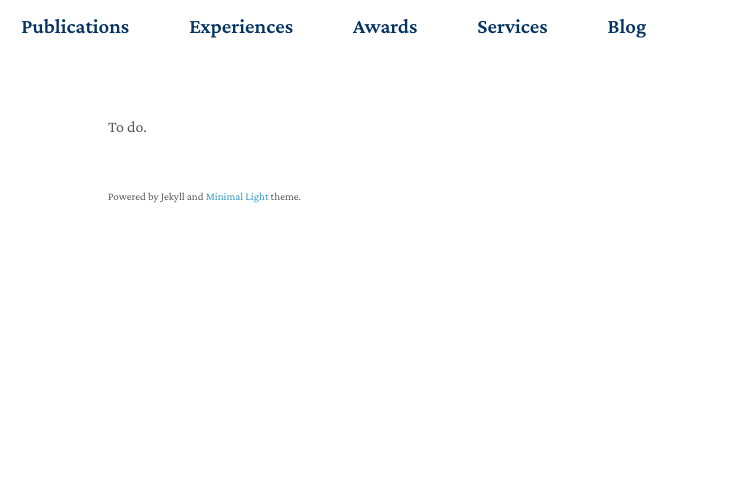
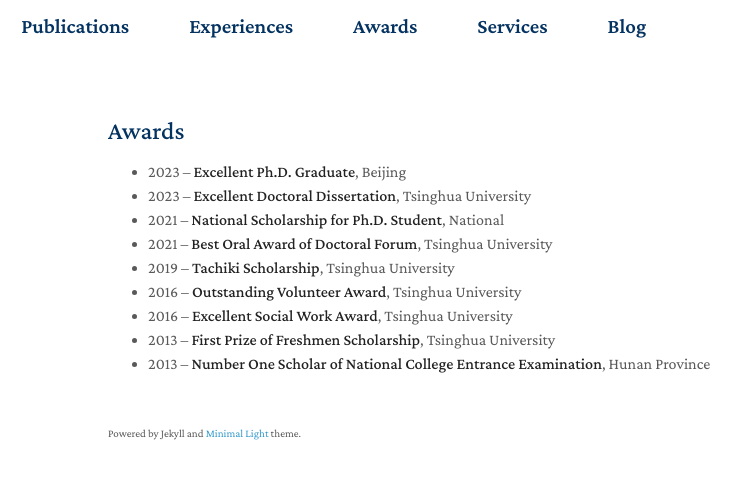
Before and after one commit to neekoonbush/neekoonbush.github.io, a plain HTML site: page awards/index.html in a window 1280 px wide. Shown: the full height of the page, 362-1103 px from the left. Drawn offline with nearby package versions, Linux system fonts and the light colour scheme; some icons are missing.

Commit message:
Update index.html

```diff
--- a/awards/index.html
+++ b/awards/index.html
@@ -122,10 +122,20 @@
 
 
 
-      <p>To do.</p>
+<h2 id="about-me">Awards</h2>
 
-
-      <br>
+<ul>
+  <li>2023 – <strong>Excellent Ph.D. Graduate</strong>, Beijing</li>
+  <li>2023 – <strong>Excellent Doctoral Dissertation</strong>, Tsinghua University</li>
+  <li>2021 – <strong>National Scholarship for Ph.D. Student</strong>, National</li>
+  <li>2021 – <strong>Best Oral Award of Doctoral Forum</strong>, Tsinghua University</li>
+  <li>2019 – <strong>Tachiki Scholarship</strong>, Tsinghua University</li>
+  <li>2016 – <strong>Outstanding Volunteer Award</strong>, Tsinghua University</li>
+  <li>2016 – <strong>Excellent Social Work Award</strong>, Tsinghua University</li>
+  <li>2013 – <strong>First Prize of Freshmen Scholarship</strong>, Tsinghua University</li>
+  <li>2013 – <strong>Number One Scholar of National College Entrance Examination</strong>, Hunan Province</li>
+</ul>
+<br>
 
 
       <p><small>Powered by Jekyll and <a href="https://github.com/yaoyao-liu/minimal-light" target="_blank" rel="noopener">Minimal Light</a> theme.</small></p>
```
